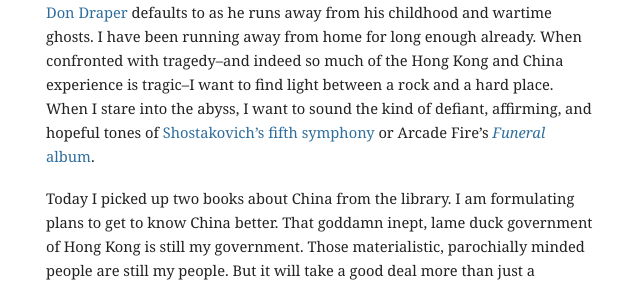
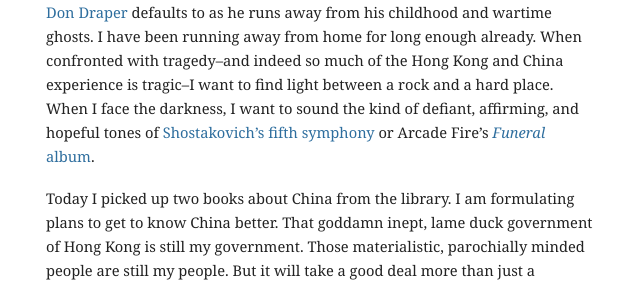
Before and after one commit to mbwong/mbwong.github.com, a Jekyll site: the page built from _posts/2013-07-14-home.md, in a window 1280 px wide and 900 px high, scrolled down 2384 px. Shown: the part 466-752 px from the top of the window, without its empty margins (304-944 px from the left). Built offline with Jekyll 4.4.1, drawn with Linux system fonts in a browser that asks for light colours.

Commit message:
Update 2013-07-14-home.md

```diff
--- a/_posts/2013-07-14-home.md
+++ b/_posts/2013-07-14-home.md
@@ -44,7 +44,7 @@
 
 Perhaps I am merely melodramatic about all this business. I often am. Life continues. One finds work, makes a living, and starts a family. Things work out one way or another. I can find happiness anywhere. After all, my living here is comfortable. Why struggle with difficult questions?
 
-But, to quote [Colum McCann][mccann], "I’m not interested in blind optimism." Rather, like McCann, I am interested in "optimism that is hard-won, that takes on darkness and then says, ‘This is not enough.'" The life I want is not the one that [Don Draper][madmen] defaults to as he runs away from his childhood and wartime ghosts. I have been running away from home for long enough already. When confronted with tragedy--and indeed so much of the Hong Kong and China experience is tragic--I want to find light between a rock and a hard place. When I stare into the abyss, I want to sound the kind of defiant, affirming, and hopeful tones of [Shostakovich's fifth symphony][bernstein] or Arcade Fire's [_Funeral_ album][arcadefire].
+But, to quote [Colum McCann][mccann], "I’m not interested in blind optimism." Rather, like McCann, I am interested in "optimism that is hard-won, that takes on darkness and then says, ‘This is not enough.'" The life I want is not the one that [Don Draper][madmen] defaults to as he runs away from his childhood and wartime ghosts. I have been running away from home for long enough already. When confronted with tragedy--and indeed so much of the Hong Kong and China experience is tragic--I want to find light between a rock and a hard place. When I face the darkness, I want to sound the kind of defiant, affirming, and hopeful tones of [Shostakovich's fifth symphony][bernstein] or Arcade Fire's [_Funeral_ album][arcadefire].
 
 [mccann]: http://www.nytimes.com/2013/06/02/magazine/colum-mccanns-radical-empathy.html?pagewanted=all
 [madmen]: https://medium.com/sterling-cooper-draper-pryce/e96804523838
```
